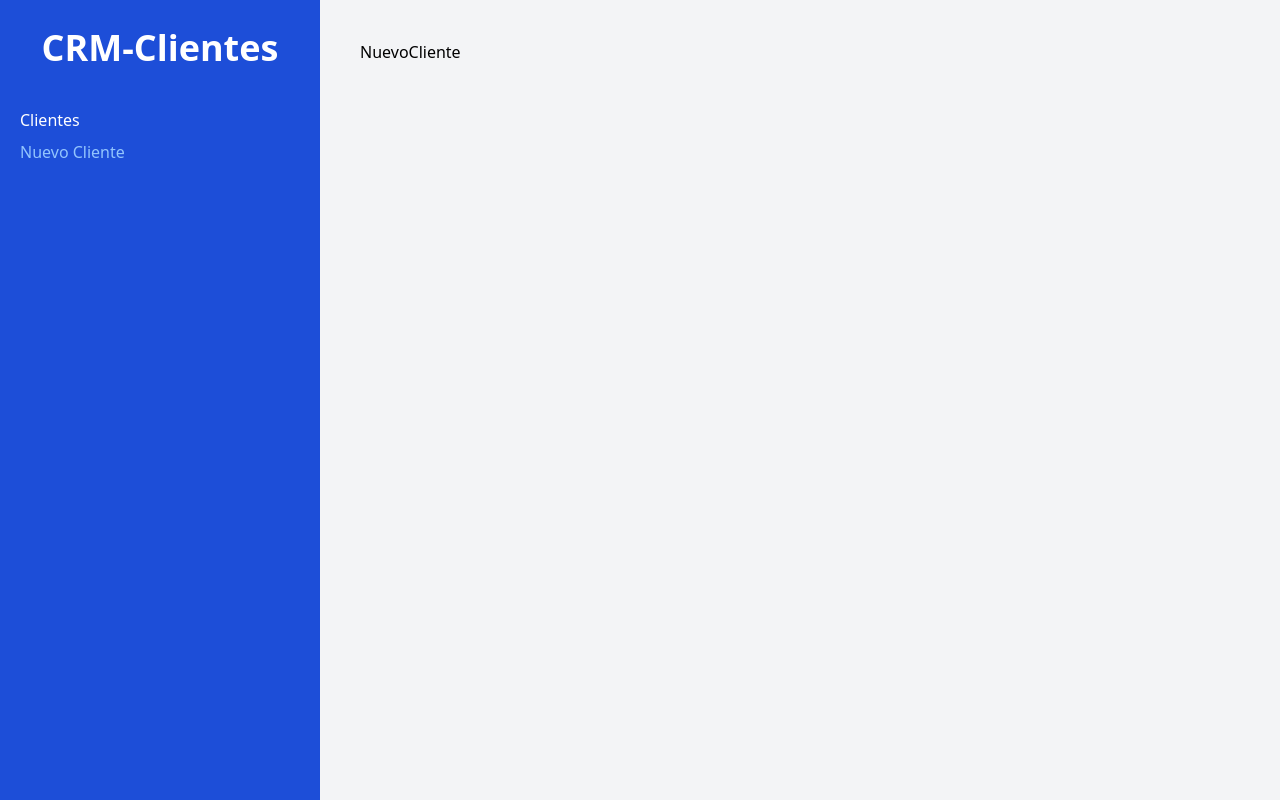
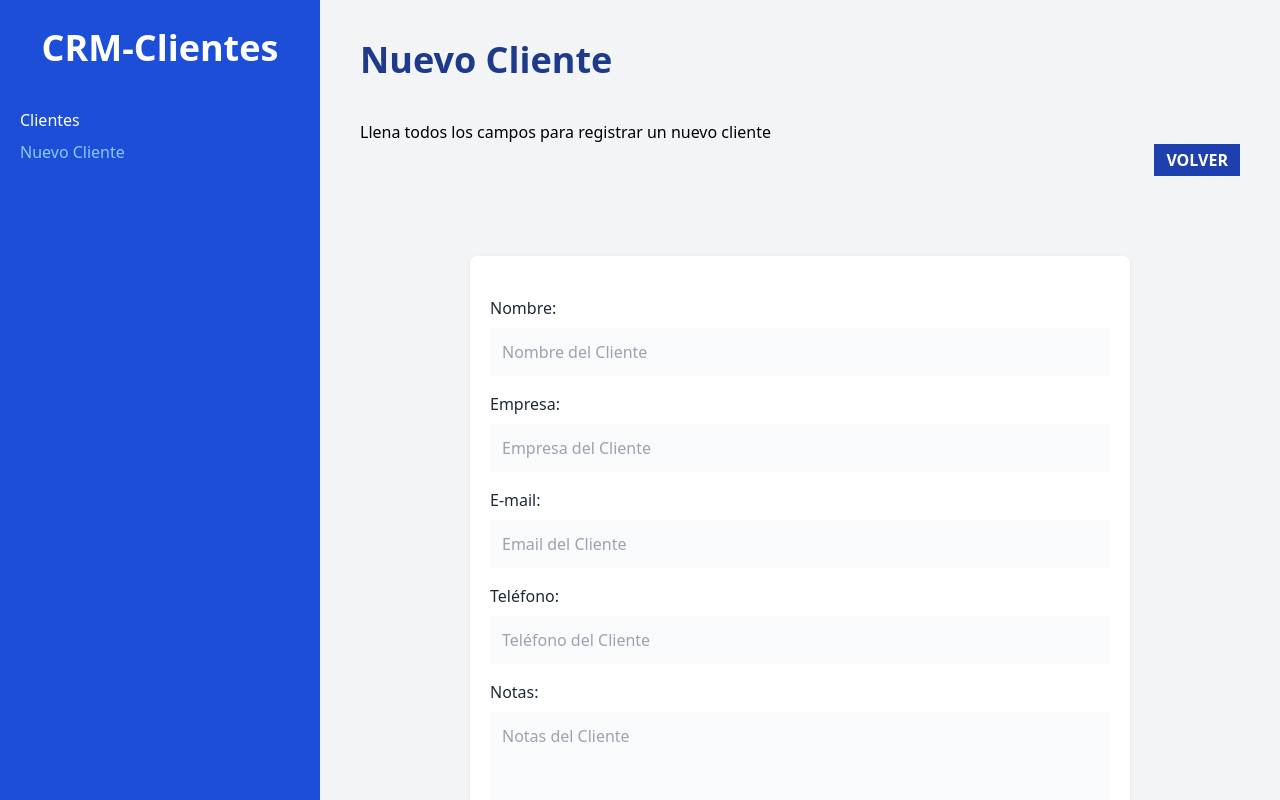
Before and after one commit to pinobaby/CRM-REACT, a React (Vite) app: page /clientes/nuevo in a window 1280 px wide. Built offline with nearby package versions, Linux system fonts and the light colour scheme.

Commit message:
Leer info del formulario con formData

```diff
--- /dev/null
+++ b/src/components/Formulario.jsx
@@ -0,0 +1,77 @@
+const Formulario = ({cliente}) => {
+    return (
+        <>
+            <div className="mb-4">
+                <label
+                    className="text-gray-800"
+                    htmlFor="nombre"
+                >Nombre:</label>
+                <input
+                    id="nombre"
+                    type="text"
+                    className="mt-2 block w-full p-3 bg-gray-50"
+                    placeholder="Nombre del Cliente"
+                    name="nombre"
+                />
+            </div>
+            <div className="mb-4">
+                <label
+                    className="text-gray-800"
+                    htmlFor="empresa"
+                >Empresa:</label>
+                <input
+                    id="empresa"
+                    type="text"
+                    className="mt-2 block w-full p-3 bg-gray-50"
+                    placeholder="Empresa del Cliente"
+                    name="empresa"
+                />
+            </div>
+
+            <div className="mb-4">
+                <label
+                    className="text-gray-800"
+                    htmlFor="email"
+                >E-mail:</label>
+                <input
+                    id="email"
+                    type="email"
+                    className="mt-2 block w-full p-3 bg-gray-50"
+                    placeholder="Email del Cliente"
+                    name="email"
+                />
+            </div>
+
+            <div className="mb-4">
+                <label
+                    className="text-gray-800"
+                    htmlFor="telefono"
+                >Teléfono:</label>
+                <input
+                    id="telefono"
+                    type="tel"
+                    className="mt-2 block w-full p-3 bg-gray-50"
+                    placeholder="Teléfono del Cliente"
+                    name="telefono"
+                />
+            </div>
+
+            <div className="mb-4">
+                <label
+                    className="text-gray-800"
+                    htmlFor="notas"
+                >Notas:</label>
+                <textarea
+                    as="textarea"
+                    id="notas"
+                    type="text"
+                    className="mt-2 block w-full p-3 bg-gray-50 h-40 align-self"
+                    placeholder="Notas del Cliente"
+                    name="notas"
+                />
+            </div>
+        </>
+    )
+}
+
+export default Formulario
--- a/src/main.jsx
+++ b/src/main.jsx
@@ -3,8 +3,9 @@
 import './index.css'
 import { RouterProvider, createBrowserRouter, } from 'react-router-dom'
 import Layout from './components/Layout'
-import NuevoCliente from './pages/NuevoCliente'
+import NuevoCliente, {action as nuevoClienteAction} from './pages/NuevoCliente'
 import Index, {loader as clientesLoader} from './pages/Index'
+
 
 const router = createBrowserRouter([
   {
@@ -19,6 +20,7 @@
       {
         path: '/clientes/nuevo',
         element: <NuevoCliente/>,
+        action: nuevoClienteAction,
       }
 
 
--- a/src/pages/NuevoCliente.jsx
+++ b/src/pages/NuevoCliente.jsx
@@ -1,8 +1,48 @@
+import { useNavigate, Form } from "react-router-dom";
+import Formulario from "../components/Formulario";
+
+export  async function action({request}) {
+  const formData = await request.formData()
+
+  const datos = Object.fromEntries(formData)
+
+  console.log(datos);
+
+  return action
+}
 
 function NuevoCliente() {
+  const navigate = useNavigate();
+
   return (
-    <div>NuevoCliente</div>
-  )
+    <>
+      <h1 className="font-black text-4xl text-blue-900">Nuevo Cliente</h1>
+      <p className="mt-10">
+        Llena todos los campos para registrar un nuevo cliente
+      </p>
+
+      <div className="flex justify-end">
+        <button
+          className="bg-blue-800 text-white px-3 py-1 font-bold uppercase"
+          onClick={() => navigate("/")}
+        >
+          Volver
+        </button>
+      </div>
+
+      <div className="bg-white shadow rounded-md md:w-3/4 mx-auto px-5 py-10 mt-20">
+        <Form method="post">
+          <Formulario />
+
+          <input
+            type="submit"
+            className="mt-5 w-full p-3 bg-blue-800 hover:bg-blue-700 text-white uppercase font-bold cursor-pointer"
+            value={"Registrar Cliente"}
+          />
+        </Form>
+      </div>
+    </>
+  );
 }
 
-export default NuevoCliente
+export default NuevoCliente;
```
